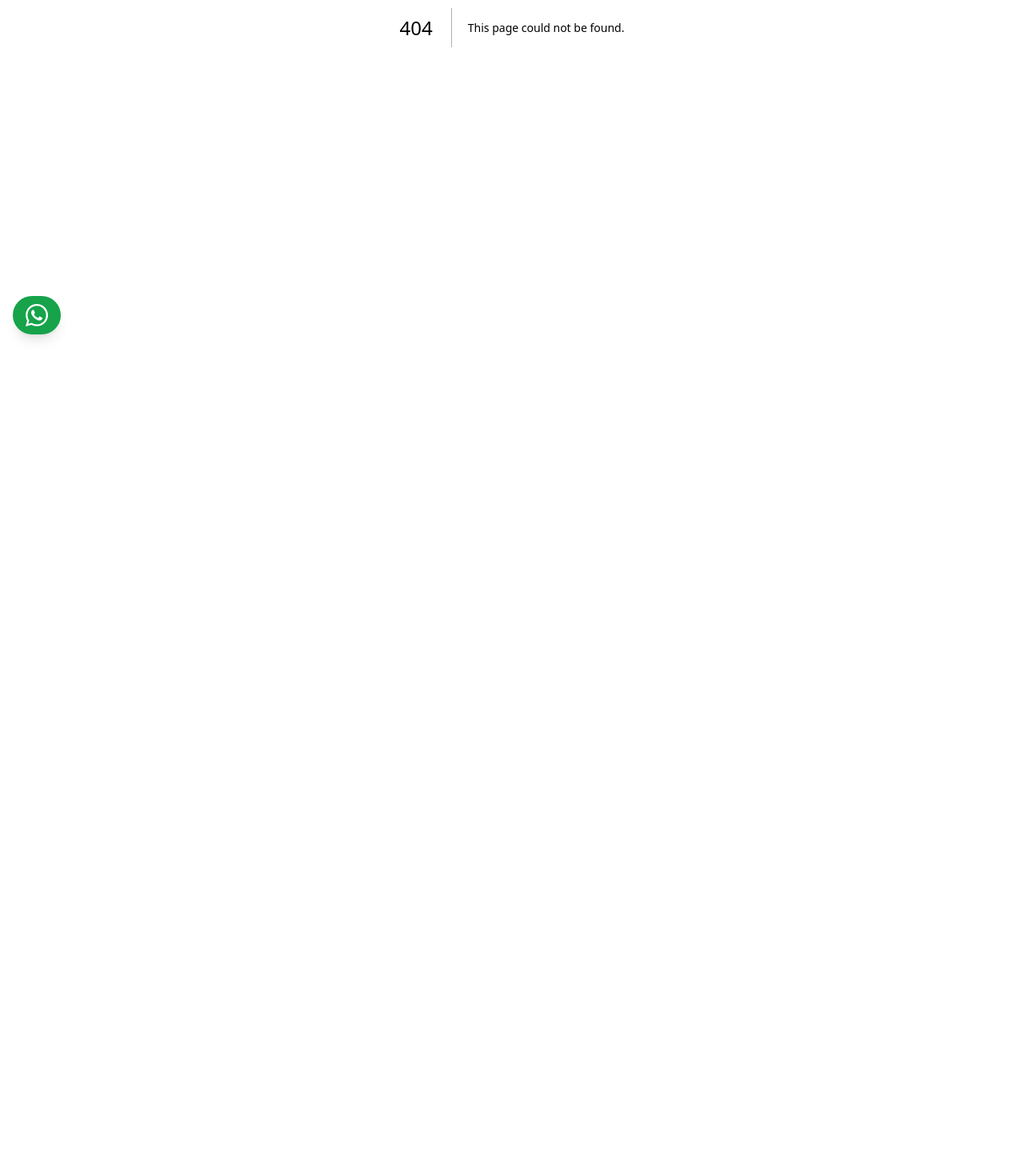
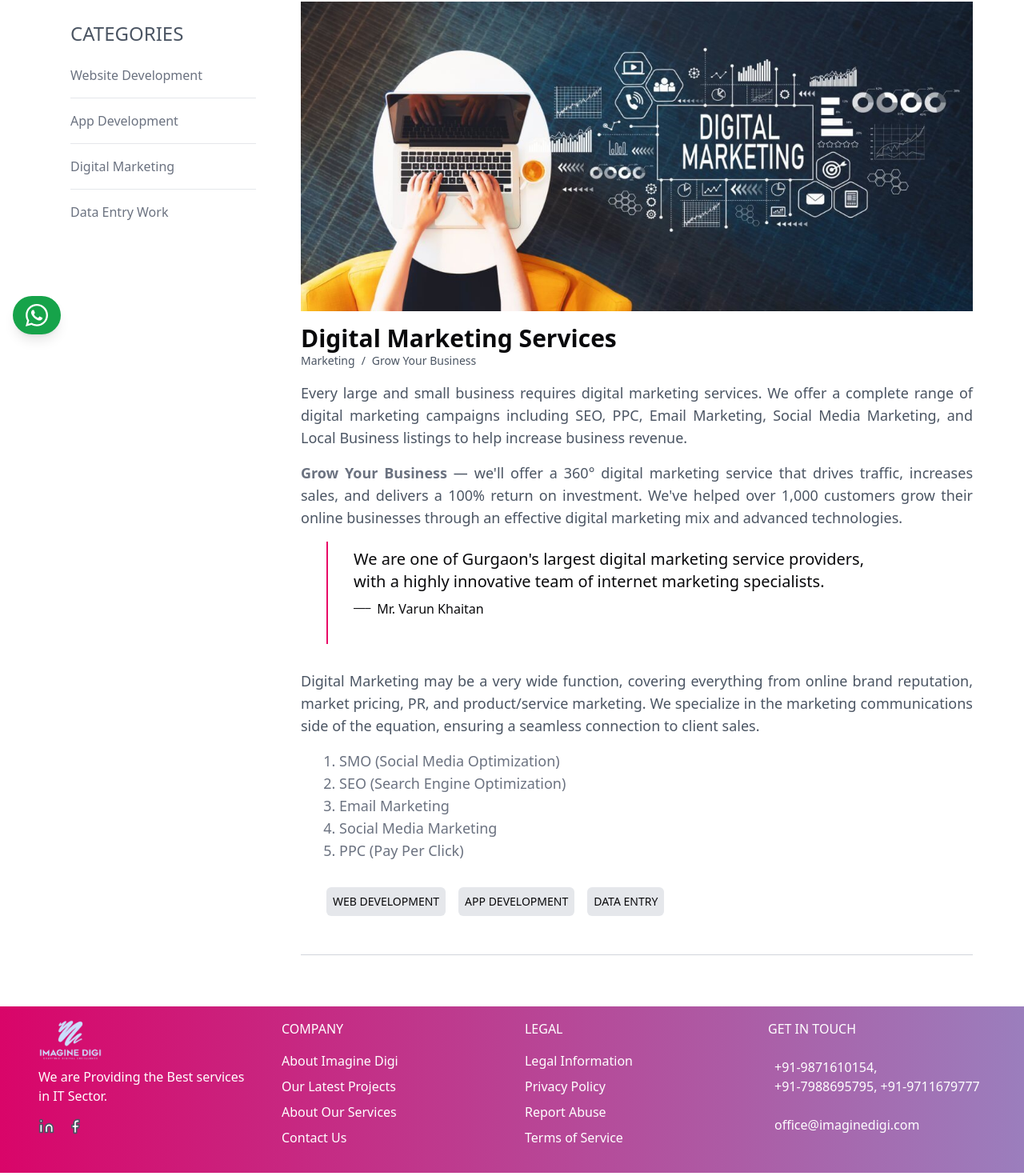
Before and after one commit to Prtyksh04/Texadigit, a Next.js app: page /Digital-Marketing in a window 1280 px wide. Before the commit this address had no page. Shown: the part 366-1836 px from the top of the page at 80% size. Before the commit the page ends 800 px from the top, so only its background shows below. Built offline with nearby package versions, Linux system fonts and the light colour scheme.

Commit message:
Final changes

```diff
--- a/src/app/appdevelopment/page.tsx
+++ b/src/app/App-Development/page.tsx
@@ -24,7 +24,7 @@ const AppDevelopment = () => {
                 <meta name="robots" content="index, follow" />
                 <meta property="og:title" content="Mobile App Development Services | Imagine Digi" />
                 <meta property="og:description" content="Professional mobile app development services for iPhone and Android. Custom mobile applications built to meet your business needs." />
-                <meta property="og:url" content="https://www.imaginedigi.com/appdevelopment" />
+                <meta property="og:url" content="https://www.imaginedigi.com/App-Development" />
                 <meta property="og:image" content="https://www.imaginedigi.com/images/MobileApp.jpg" />
                 <meta name="twitter:title" content="Mobile App Development Services | Imagine Digi" />
                 <meta name="twitter:description" content="Professional mobile app development services for iPhone and Android. Custom mobile applications built to meet your business needs." />
--- a/src/app/dataentry/page.tsx
+++ b/src/app/Data-Entry/page.tsx
@@ -25,8 +25,8 @@ const DataEntry = () => {
                     property="og:description"
                     content="We provide reliable data entry services, including invoice data entry, label entry, and more. Outsource your data entry needs to us."
                 />
-                <meta property="og:image" content="/images/DataEntry.jpg" />
-                <meta property="og:url" content="yourwebsite.com/dataentry" />
+                <meta property="og:image" content="/images/Data-Entry.jpg" />
+                <meta property="og:url" content="yourwebsite.com/Data-Entry" />
             </Head>
             <Navbar />
             <AboutUsHeader title="Data Entry" breadcrumbText="Data Entry Work" />
--- a/src/app/digitalmarketing/page.tsx
+++ b/src/app/Digital-Marketing/page.tsx
@@ -23,11 +23,11 @@ const DigitalMarketing = () => {
                 <meta name="robots" content="index, follow" />
                 <meta property="og:title" content="Digital Marketing Services | Grow Your Business with Imagine Digi" />
                 <meta property="og:description" content="Professional digital marketing services for SEO, PPC, Social Media Marketing, and more to help businesses boost their online presence and drive sales." />
-                <meta property="og:url" content="https://www.imaginedigi.com/digitalmarketing" />
-                <meta property="og:image" content="https://www.imaginedigi.com/images/DigitalMarketing.jpg" />
+                <meta property="og:url" content="https://www.imaginedigi.com/Digital-Marketing" />
+                <meta property="og:image" content="https://www.imaginedigi.com/images/Digital-Marketing.jpg" />
                 <meta name="twitter:title" content="Digital Marketing Services | Grow Your Business with Imagine Digi" />
                 <meta name="twitter:description" content="Comprehensive digital marketing services including SEO, PPC, Email Marketing, Social Media Marketing, and more to help businesses achieve growth online." />
-                <meta name="twitter:image" content="https://www.imaginedigi.com/images/DigitalMarketing.jpg" />
+                <meta name="twitter:image" content="https://www.imaginedigi.com/images/Digital-Marketing.jpg" />
                 <script type="application/ld+json">
                     {`
                     {
--- a/src/app/webdevelopment/page.tsx
+++ b/src/app/Website-Development/page.tsx
@@ -17,7 +17,7 @@ const WebsiteDevelopment = () => {
                 <meta name="robots" content="index, follow" />
                 <meta property="og:title" content="Website Development Services | Imagine Digi" />
                 <meta property="og:description" content="Professional website development services to enhance your online presence. Get high-quality, responsive, and user-friendly websites tailored to your business needs." />
-                <meta property="og:url" content="https://www.imaginedigi.com/webdevelopment" />
+                <meta property="og:url" content="https://www.imaginedigi.com/Website-Development" />
                 <meta property="og:image" content="https://www.imaginedigi.com/images/Web_Development.jpeg" />
                 <meta name="twitter:title" content="Website Development Services | Imagine Digi" />
                 <meta name="twitter:description" content="Professional website development services to enhance your online presence. Get high-quality, responsive, and user-friendly websites tailored to your business needs." />
--- a/src/app/components/BlogSection.tsx
+++ b/src/app/components/BlogSection.tsx
@@ -46,7 +46,7 @@ const BlogSection: React.FC = () => {
 
                     <div className="w-full sm:w-1/2 md:w-1/4 h-full mb-6 shadow-lg bg-white rounded-lg overflow-hidden transition-transform transform hover:scale-105 duration-300">
                         <div className="relative">
-                            <Image src="/images/DigitalMarketing.jpg" className="card-img-top h-48 w-full object-cover" alt="Website Development" width={200} height={200} />
+                            <Image src="/images/DigitalMarketing.jpg" className="card-img-top h-48 w-full object-cover" alt="Digital Markeeting" width={200} height={200} />
                             <div className="meta-date text-yellow-500 text-3xl absolute top-2 left-2">
                                 <i className="fa fa-star" aria-hidden="true"></i>
                             </div>
@@ -54,10 +54,10 @@ const BlogSection: React.FC = () => {
                         <hr className='border-2 border-[#e80566]' />
                         <div className="card-body p-4 h-full flex flex-col">
                             <h3 className="h5 mb-2 card-title flex-grow">
-                                <Link href="/digitalmarketing" className="text-black text-lg font-semibold hover:text-[#e80566]">Digital Marketing</Link>
+                                <Link href="/Digital-Marketing" className="text-black text-lg font-semibold hover:text-[#e80566]">Digital Marketing</Link>
                             </h3>
                             <p className="text-[#707070] mb-4 flex-grow">We provide the best digital marketing campaigns including SEO, Email Marketing &amp; Social Media Marketing</p>
-                            <Link href="/digitalmarketing" className="text-xs mt-2 flex items-center hover:text-[#e80566] text-black duration-300">
+                            <Link href="/Digital-Marketing" className="text-xs mt-2 flex items-center hover:text-[#e80566] text-black duration-300">
                                 Read More
                                 <FaArrowRight className="ml-1 text-xs" />
                             </Link>
@@ -74,10 +74,10 @@ const BlogSection: React.FC = () => {
                         <hr className='border-2 border-[#e80566]' />
                         <div className="card-body p-4 h-full flex flex-col">
                             <h3 className="h5 mb-2 card-title flex-grow">
-                                <Link href="/webdevelopment" className="text-black text-lg font-semibold hover:text-[#e80566]">Website Development</Link>
+                                <Link href="/Website-Development" className="text-black text-lg font-semibold hover:text-[#e80566]">Website Development</Link>
                             </h3>
                             <p className="text-[#707070] mb-4 flex-grow">We provide the best Website Development Service in Asp.Net, PHP, WordPress &amp; Cordinator technology.</p>
-                            <Link href="/webdevelopment" className="text-xs mt-2 flex items-center hover:text-[#e80566] text-black duration-300">
+                            <Link href="/Website-Development" className="text-xs mt-2 flex items-center hover:text-[#e80566] text-black duration-300">
                                 Read More
                                 <FaArrowRight className="ml-1 text-xs" />
                             </Link>
@@ -95,10 +95,10 @@ const BlogSection: React.FC = () => {
                         <hr className='border-2 border-[#e80566]' />
                         <div className="card-body p-4 h-full flex flex-col">
                             <h3 className="h5 mb-2 card-title flex-grow">
-                                <Link href="/appdevelopment" className="text-black text-lg font-semibold hover:text-[#e80566]">Mobile App Development</Link>
+                                <Link href="/App-Development" className="text-black text-lg font-semibold hover:text-[#e80566]">Mobile App Development</Link>
                             </h3>
                             <p className="text-[#707070] mb-4 flex-grow">We provide the best Mobile App Development Services in iOS &amp; Android for all versions.</p>
-                            <Link href="/appdevelopment" className="text-xs mt-2 flex items-center hover:text-[#e80566] text-black duration-300">
+                            <Link href="/App-Development" className="text-xs mt-2 flex items-center hover:text-[#e80566] text-black duration-300">
                                 Read More
                                 <FaArrowRight className="ml-1 text-xs" />
                             </Link>
--- a/src/app/components/Footer.tsx
+++ b/src/app/components/Footer.tsx
@@ -50,7 +50,7 @@ const Footer: React.FC = () => {
                     <h4 className="text-white">COMPANY</h4>
                     <ul className="nav flex flex-col gap-y-2 py-4">
                       <li className="nav-item">
-                        <a className="nav-link" href="/aboutus">About Imagine Digi</a>
+                        <a className="nav-link" href="/About-Us">About Imagine Digi</a>
                       </li>
                       <li className="nav-item">
                         <a className="nav-link" href={"#"}>Our Latest Projects</a>
@@ -71,16 +71,16 @@ const Footer: React.FC = () => {
                     <h4 className="text-white">LEGAL</h4>
                     <ul className="nav flex flex-col gap-y-2 py-4">
                       <li className="nav-item">
-                        <a className="nav-link" href="/aboutus">Legal Information</a>
+                        <a className="nav-link" href="/About-Us">Legal Information</a>
                       </li>
                       <li className="nav-item">
-                        <a className="nav-link" href="/aboutus">Privacy Policy</a>
+                        <a className="nav-link" href="/About-Us">Privacy Policy</a>
                       </li>
                       <li className="nav-item">
                         <a className="nav-link" href="/contactus">Report Abuse</a>
                       </li>
                       <li className="nav-item">
-                        <a className="nav-link" href="/aboutus">Terms of Service</a>
+                        <a className="nav-link" href="/About-Us">Terms of Service</a>
                       </li>
                     </ul>
                   </div>
@@ -120,10 +120,10 @@ const Footer: React.FC = () => {
             <div className="hidden md:flex">
               <ul className='flex gap-8'>
                 <li>
-                  <a href="/aboutus">Privacy Policy</a>
+                  <a href="/About-Us">Privacy Policy</a>
                 </li>
                 <li>
-                  <a href="/aboutus">Terms &amp; Conditions</a>
+                  <a href="/About-Us">Terms &amp; Conditions</a>
                 </li>
               </ul>
             </div>
--- a/src/app/components/Sidebar.tsx
+++ b/src/app/components/Sidebar.tsx
@@ -5,19 +5,19 @@ const CategoriesSection = () => {
   const categories = [
     {
       name: "Website Development",
-      href: "/webdevelopment"
+      href: "/Website-Development"
     },
     {
       name: "App Development",
-      href: "/appdevelopment"
+      href: "/App-Development"
     },
     {
       name: "Digital Marketing",
-      href: "/digitalmarketing"
+      href: "/Digital-Marketing"
     },
     {
       name: "Data Entry Work",
-      href: "/dataentry"
+      href: "/Data-Entry"
     }
   ];
 
--- a/src/app/contactus/page.tsx
+++ b/src/app/contactus/page.tsx
@@ -1,7 +1,7 @@
 'use client'
 import React, { useState } from "react";
 import Navbar from "../components/Navbar";
-import { PhoneIcon,EnvelopeIcon, ChatBubbleLeftRightIcon } from "@heroicons/react/24/outline";
+import { PhoneIcon, EnvelopeIcon, ChatBubbleLeftRightIcon } from "@heroicons/react/24/outline";
 import { FaArrowRight } from 'react-icons/fa';
 import Footer from "../components/Footer";
 import AboutUsHeader from "../components/OtherComponents/Header";
@@ -14,6 +14,12 @@ const EnquiryNow = () => {
         mobile: "",
         message: "",
     });
+
+
+    const openGoogleMaps = () => {
+        const googleMapsUrl = `https://www.google.com/maps/search/?api=1&query=Sector+18,Gurugram,Haryana,122022`;
+        window.open(googleMapsUrl, '_blank');
+    };
 
     const handleChange = (e: React.ChangeEvent<HTMLInputElement | HTMLTextAreaElement>) => {
         setFormData({ ...formData, [e.target.name]: e.target.value });
@@ -159,7 +165,9 @@ const EnquiryNow = () => {
                         <p className="text-gray-600 mt-4">
                             Seamlessly deliver pandemic e-services and next-generation initiatives.
                         </p>
-                        <button className="mt-6 inline-flex items-center px-4 py-2 border border-purple-500 text-purple-600 rounded-lg hover:bg-purple-100 text-center my-2">
+                        <button className="mt-6 inline-flex items-center px-4 py-2 border border-purple-500 text-purple-600 rounded-lg hover:bg-purple-100 text-center my-2"
+                            onClick={openGoogleMaps}
+                        >
                             Get Directions
                             <FaArrowRight className="ml-2 mt-1 text-xs text-black" />
                         </button>
--- a/src/app/layout.tsx
+++ b/src/app/layout.tsx
@@ -35,11 +35,6 @@ export const metadata: Metadata = {
       },
     ],
   },
-  icons: {
-    icon: "/icon.ico"
-  },
-
-
 };
 export default function RootLayout({
   children,
```
Also changed, not shown: src/app/components/Navbar.tsx (+15 -15 lines), src/app/About-Team/page.tsx (renamed from src/app/aboutteam/page.tsx), src/app/About-Us/page.tsx (renamed from src/app/aboutus/page.tsx), 1 other file (tests, documents, lock files or other folders).
